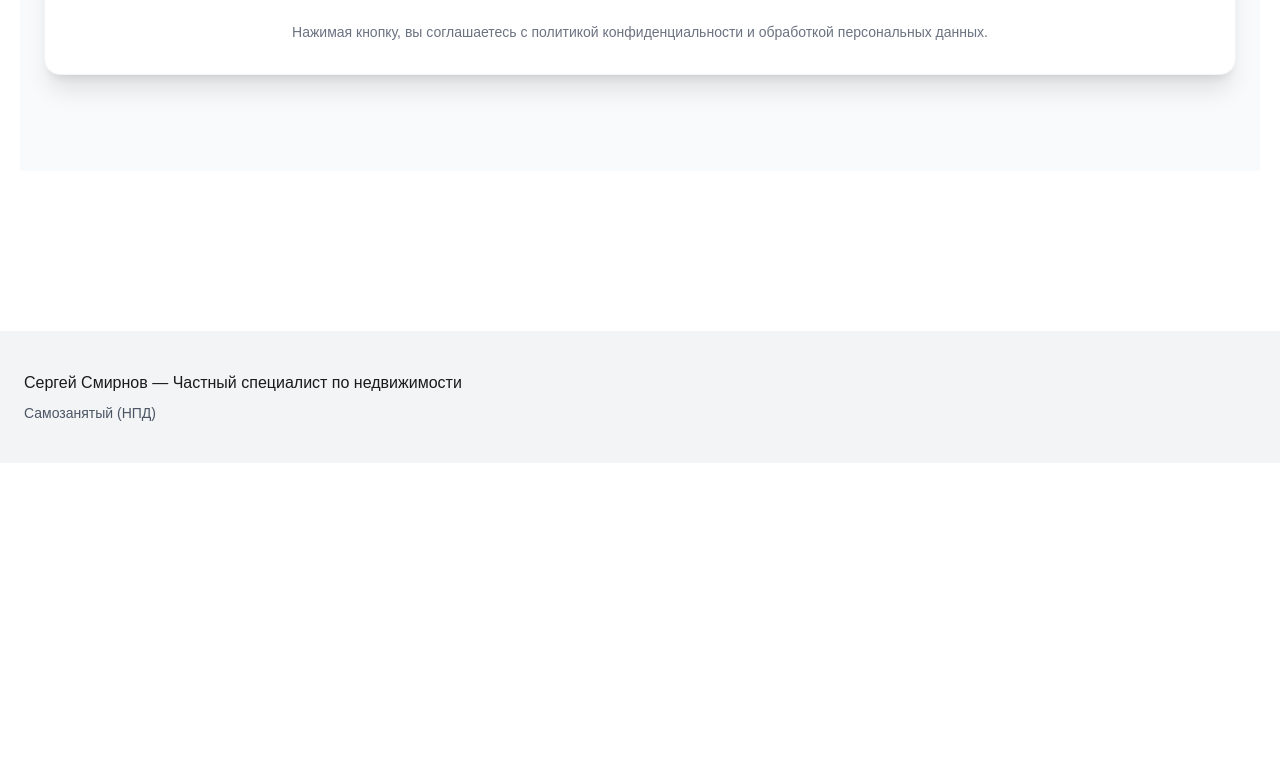
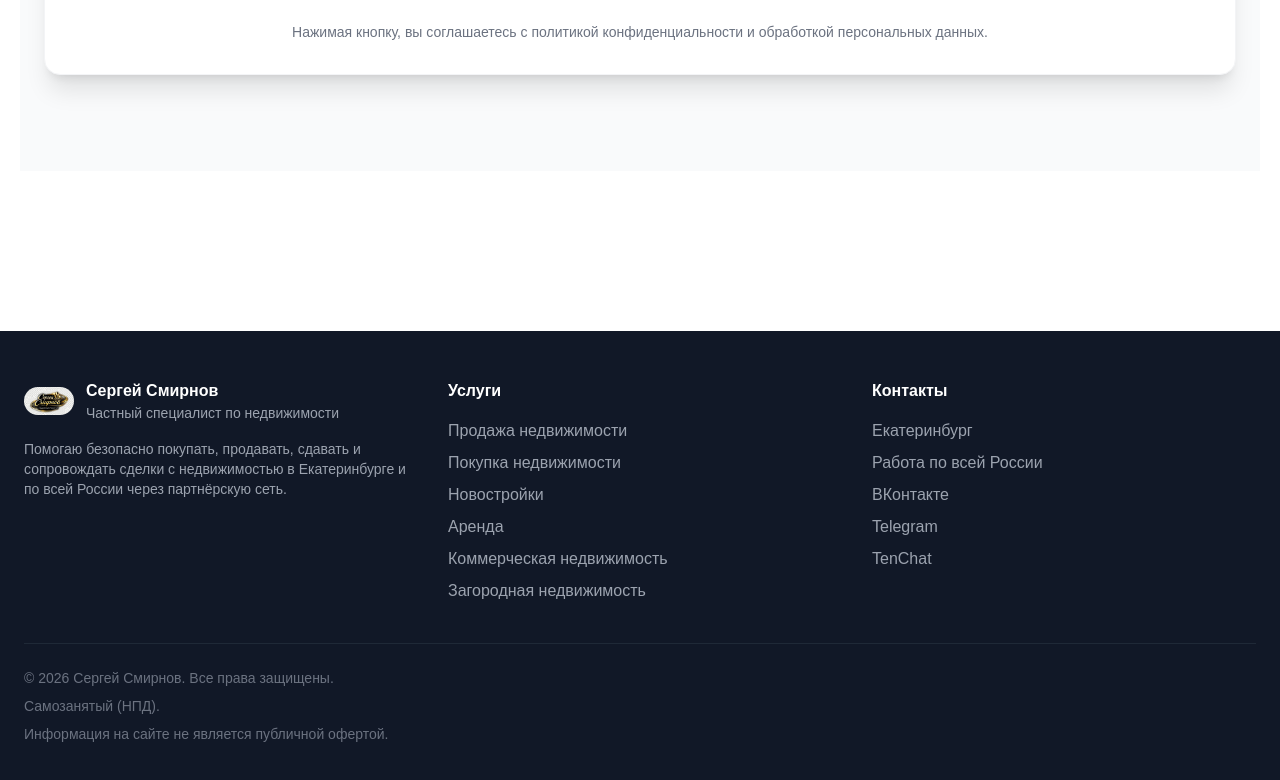
Before and after one commit to kvartirkavip2020-coder/smirnovprofi-site, a Next.js app: page / in a window 1280 px wide. Shown: the part 3488-4268 px from the top of the page. Before the commit the page ends 3951 px from the top, so only its background shows below. Built offline with nearby package versions, Linux system fonts and the light colour scheme.

Commit message:
Revamp Footer component with updated styles and content

```diff
--- a/components/Footer.tsx
+++ b/components/Footer.tsx
@@ -1,14 +1,116 @@
+import Image from "next/image";
+
 export default function Footer() {
   return (
-    <footer className="bg-gray-100 mt-20">
-      <div className="container-custom py-10">
-        <p>
-          Сергей Смирнов — Частный специалист по недвижимости
-        </p>
+    <footer
+      id="contacts"
+      className="bg-gray-900 text-white mt-20"
+    >
+      <div className="container-custom py-12">
 
-        <p className="mt-2 text-sm text-gray-600">
-          Самозанятый (НПД)
-        </p>
+        <div className="grid md:grid-cols-3 gap-10">
+
+          {/* Бренд */}
+          <div>
+
+            <div className="flex items-center gap-3 mb-4">
+
+              <Image
+                src="/logo.jpeg"
+                alt="Сергей Смирнов"
+                width={50}
+                height={50}
+                className="rounded-full"
+              />
+
+              <div>
+                <div className="font-bold">
+                  Сергей Смирнов
+                </div>
+
+                <div className="text-sm text-gray-400">
+                  Частный специалист по недвижимости
+                </div>
+              </div>
+
+            </div>
+
+            <p className="text-gray-400 text-sm">
+              Помогаю безопасно покупать, продавать,
+              сдавать и сопровождать сделки
+              с недвижимостью в Екатеринбурге
+              и по всей России через партнёрскую сеть.
+            </p>
+
+          </div>
+
+          {/* Услуги */}
+          <div>
+
+            <h3 className="font-semibold mb-4">
+              Услуги
+            </h3>
+
+            <ul className="space-y-2 text-gray-400">
+
+              <li>Продажа недвижимости</li>
+
+              <li>Покупка недвижимости</li>
+
+              <li>Новостройки</li>
+
+              <li>Аренда</li>
+
+              <li>Коммерческая недвижимость</li>
+
+              <li>Загородная недвижимость</li>
+
+            </ul>
+
+          </div>
+
+          {/* Контакты */}
+          <div>
+
+            <h3 className="font-semibold mb-4">
+              Контакты
+            </h3>
+
+            <div className="space-y-2 text-gray-400">
+
+              <p>Екатеринбург</p>
+
+              <p>Работа по всей России</p>
+
+              <p>ВКонтакте</p>
+
+              <p>Telegram</p>
+
+              <p>TenChat</p>
+
+            </div>
+
+          </div>
+
+        </div>
+
+        <div className="border-t border-gray-800 mt-10 pt-6 text-sm text-gray-500">
+
+          <p>
+            © {new Date().getFullYear()} Сергей Смирнов.
+            Все права защищены.
+          </p>
+
+          <p className="mt-2">
+            Самозанятый (НПД).
+          </p>
+
+          <p className="mt-2">
+            Информация на сайте не является публичной офертой.
+          </p>
+
+        </div>
+
       </div>
     </footer>
   );
```
